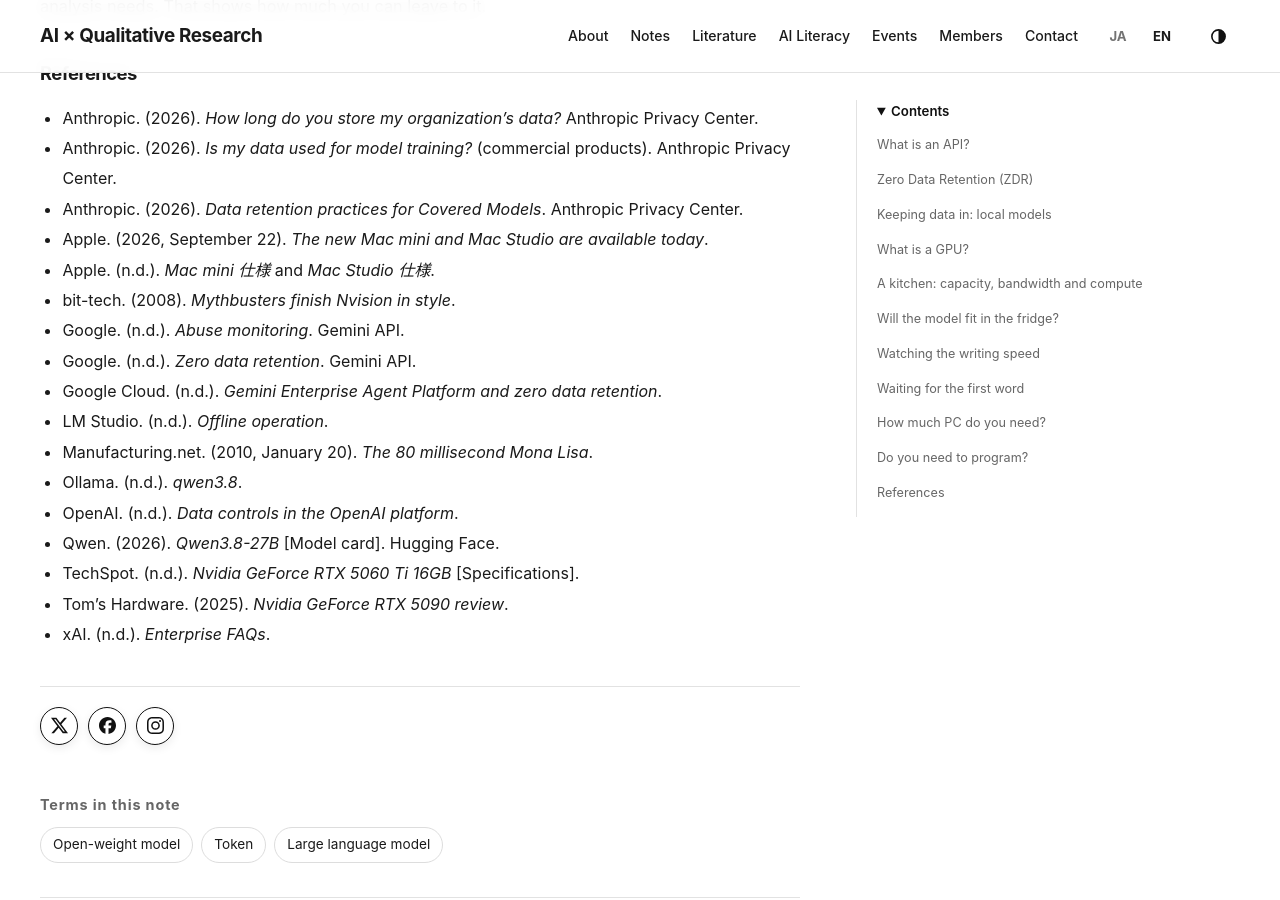
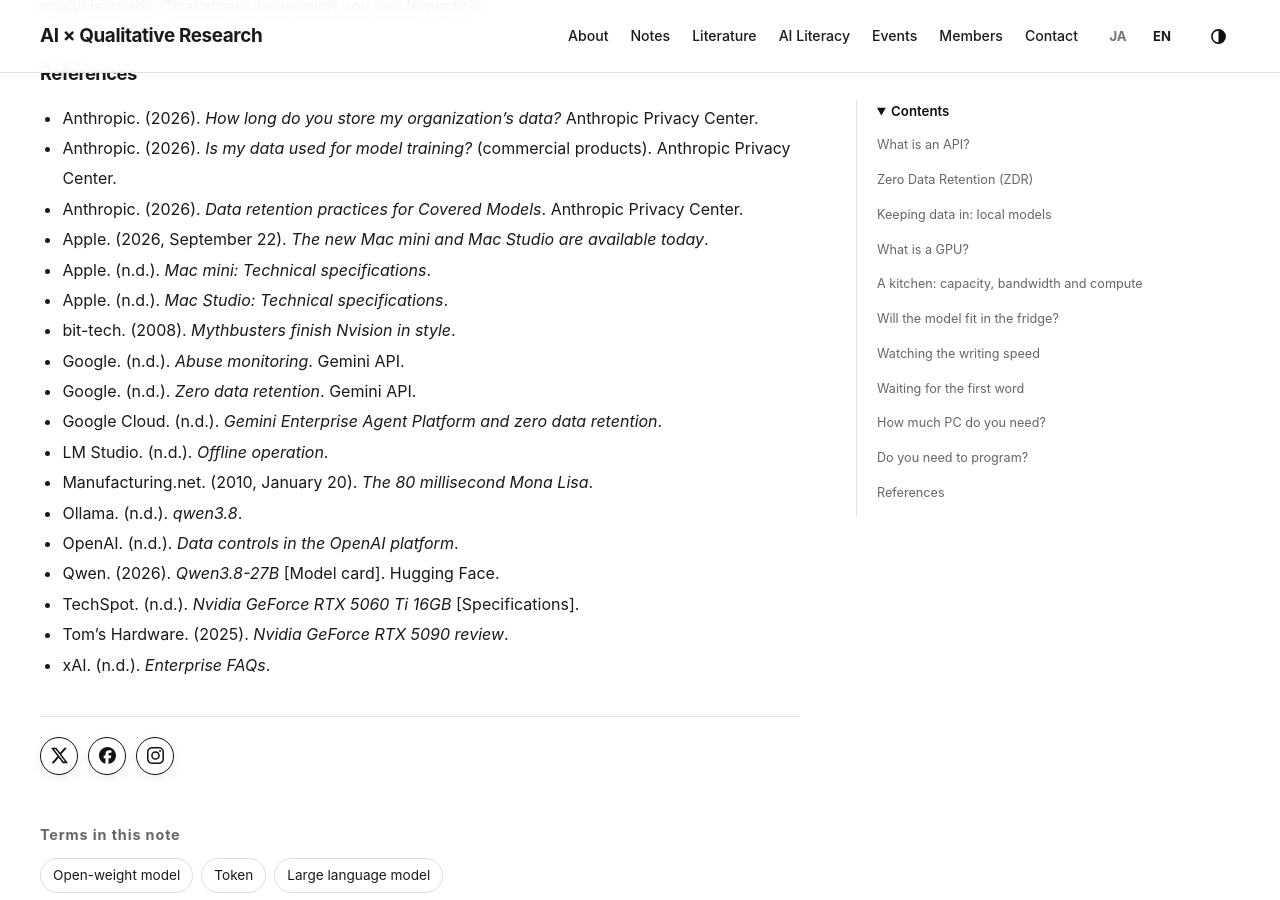
Before and after one commit to xuehaisheng/ai-qualitative-research, a Jekyll site: the page built from _posts/2026-11-17-api-local-models.md, in a window 1280 px wide and 900 px high, scrolled down 10468 px. Built offline with Jekyll 4.4.1, drawn with Linux system fonts in a browser that asks for light colours.

Commit message:
Cite US Apple spec pages in the English references
Co-Authored-By: Claude Opus 5.5 <noreply@anthropic.com>
Claude-Session: https://claude.ai/code/session_01Lmg6w9NJRA6yGBV9Eynzga

```diff
--- a/_posts/2026-11-17-api-local-models.md
+++ b/_posts/2026-11-17-api-local-models.md
@@ -287,7 +287,8 @@ Local models are not as capable as the latest cloud models, and the benchmark sc
 - Anthropic. (2026). *[Is my data used for model training?](https://privacy.claude.com/en/articles/7996868-is-my-data-used-for-model-training)* (commercial products). Anthropic Privacy Center.
 - Anthropic. (2026). *[Data retention practices for Covered Models](https://privacy.claude.com/en/articles/15425996-data-retention-practices-for-covered-models)*. Anthropic Privacy Center.
 - Apple. (2026, September 22). *[The new Mac mini and Mac Studio are available today](https://www.apple.com/newsroom/2026/09/the-new-mac-mini-and-mac-studio-are-available-today/)*.
-- Apple. (n.d.). *[Mac mini 仕様](https://www.apple.com/jp/mac-mini/specs/)* and *[Mac Studio 仕様](https://www.apple.com/jp/mac-studio/specs/)*.
+- Apple. (n.d.). *[Mac mini: Technical specifications](https://www.apple.com/mac-mini/specs/)*.
+- Apple. (n.d.). *[Mac Studio: Technical specifications](https://www.apple.com/mac-studio/specs/)*.
 - bit-tech. (2008). *[Mythbusters finish Nvision in style](https://bit-tech.net/news/mythbusters-finish-nvision-in-style/1)*.
 - Google. (n.d.). *[Abuse monitoring](https://ai.google.dev/gemini-api/docs/usage-policies)*. Gemini API.
 - Google. (n.d.). *[Zero data retention](https://ai.google.dev/gemini-api/docs/zdr)*. Gemini API.
```
